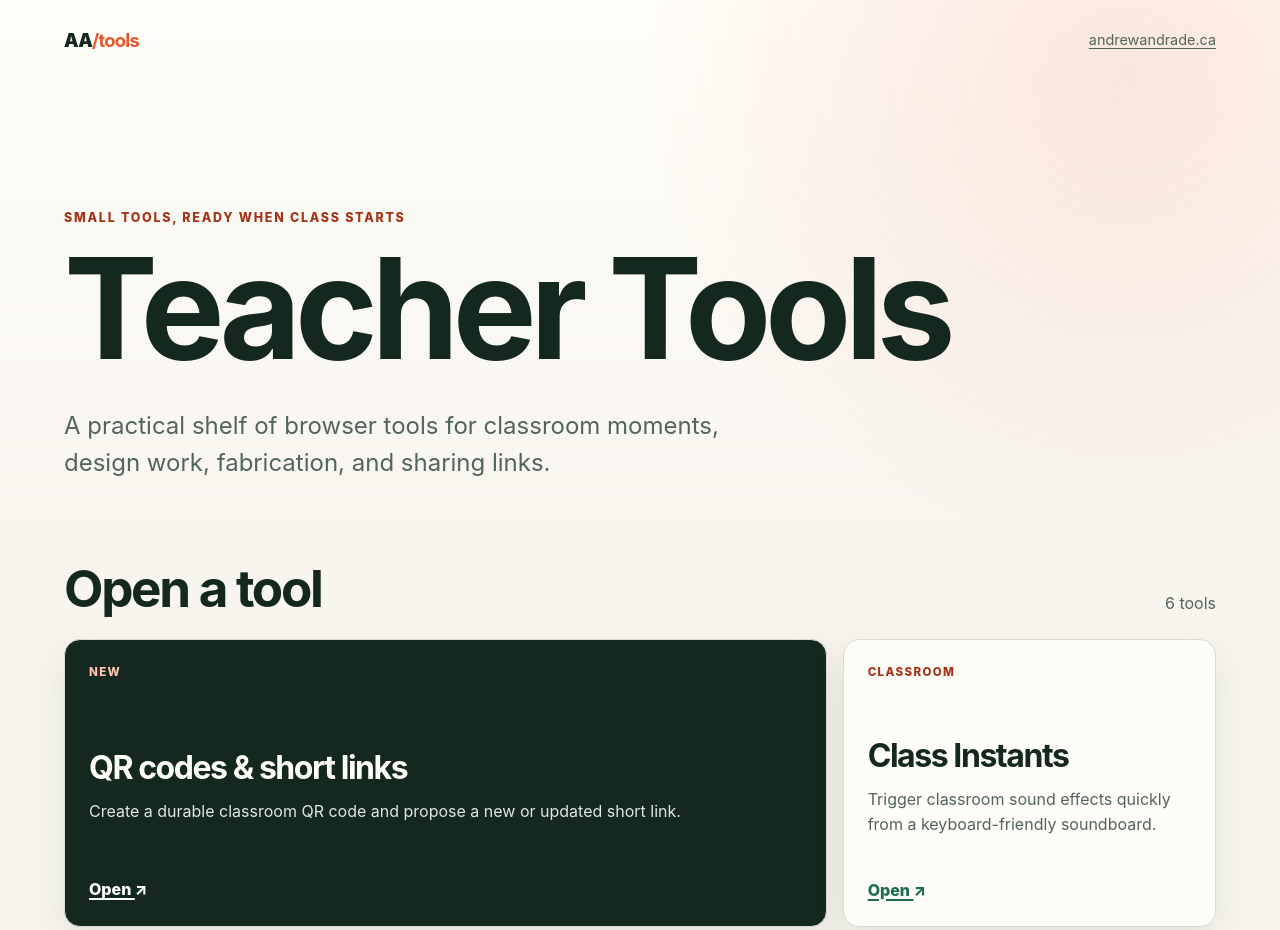
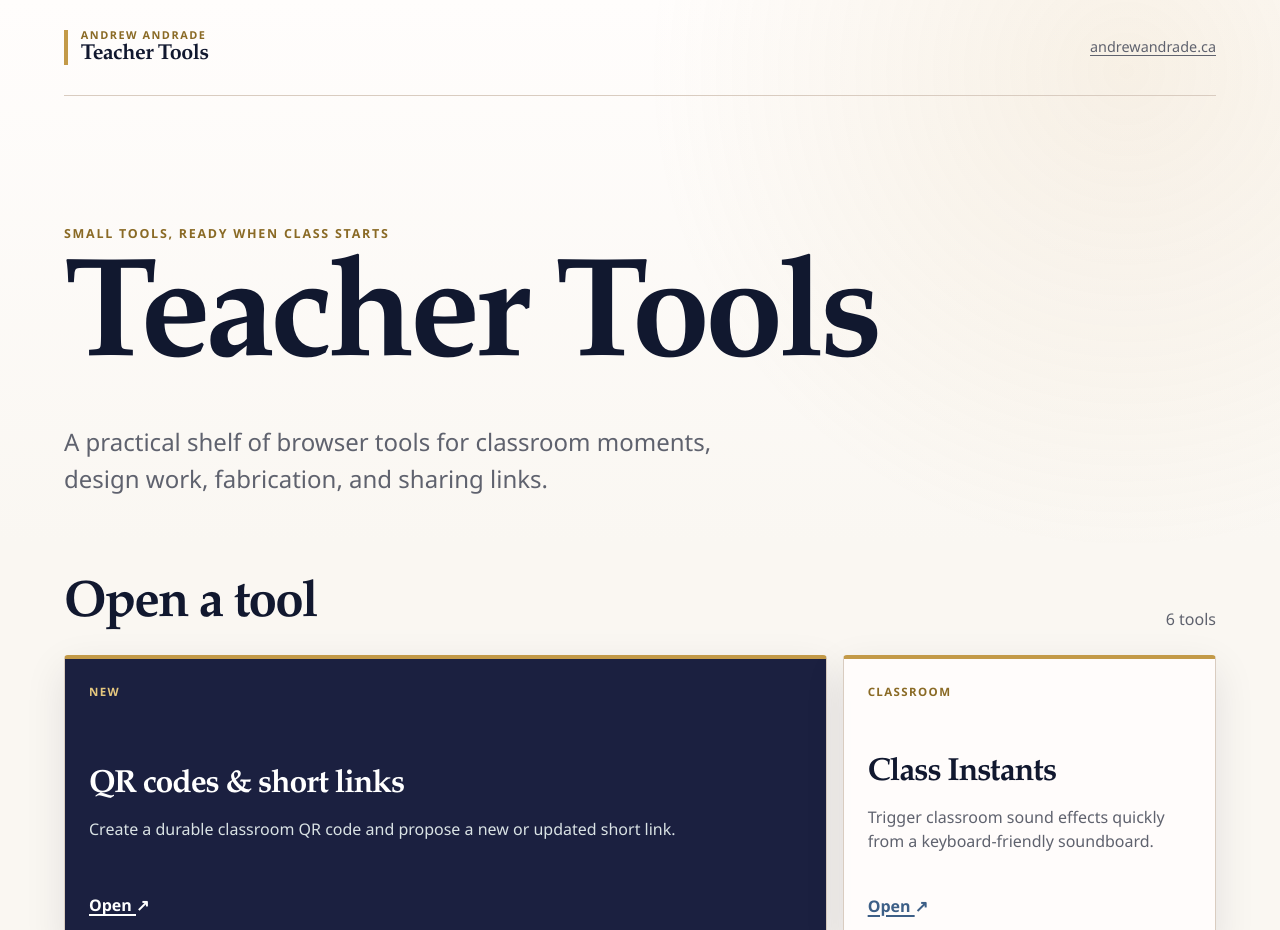
Before and after one commit to mrandrewandrade/teacher-tools, a website: page site/index.html in a window 1280 px wide. Shown: the top 930 px of the page. Drawn offline with Linux system fonts and the light colour scheme.

Commit message:
Align Teacher Tools with established brand

```diff
--- a/site/assets/site.css
+++ b/site/assets/site.css
@@ -1,16 +1,23 @@
 :root {
   color-scheme: light;
-  --ink: #14281f;
-  --muted: #52655c;
-  --paper: #f7f5ee;
-  --surface: #fffdf8;
-  --line: #d9ddd5;
-  --accent: #e8582b;
-  --accent-dark: #a53216;
-  --green: #1f6b4f;
-  --focus: #1669c1;
-  --shadow: 0 14px 40px rgb(20 40 31 / 9%);
-  font-family: Inter, ui-sans-serif, system-ui, -apple-system, BlinkMacSystemFont, "Segoe UI", sans-serif;
+  --ink: #11182f;
+  --navy: #1b2040;
+  --slate: #39415f;
+  --muted: #5f626e;
+  --blue: #3d5f87;
+  --blue-pale: #d9e2e4;
+  --gold: #c39a48;
+  --gold-dark: #8a6a25;
+  --paper: #faf7f2;
+  --surface: #fffdfc;
+  --ivory: #f3e8dc;
+  --line: #d9ccc0;
+  --line-strong: #88786e;
+  --focus: #3d5f87;
+  --shadow: 0 14px 40px rgb(17 24 47 / 10%);
+  --sans: "Avenir Next", Avenir, "Segoe UI", Helvetica, Arial, sans-serif;
+  --serif: "Iowan Old Style", "Palatino Linotype", Palatino, Georgia, serif;
+  font-family: var(--sans);
 }
 
 * { box-sizing: border-box; }
@@ -22,14 +29,14 @@ body {
   margin: 0;
   color: var(--ink);
   background:
-    radial-gradient(circle at 88% 4%, rgb(232 88 43 / 13%), transparent 30rem),
-    linear-gradient(180deg, #fffdf8 0, var(--paper) 34rem);
+    radial-gradient(circle at 88% 4%, rgb(195 154 72 / 12%), transparent 30rem),
+    linear-gradient(180deg, var(--surface) 0, var(--paper) 34rem);
   font-size: 1rem;
   line-height: 1.55;
 }
 
-a { color: var(--green); text-underline-offset: .18em; }
-a:hover { color: var(--accent-dark); }
+a { color: var(--blue); text-underline-offset: .18em; }
+a:hover { color: var(--gold-dark); }
 a:focus-visible, button:focus-visible, input:focus-visible, select:focus-visible {
   outline: .2rem solid var(--focus);
   outline-offset: .2rem;
@@ -43,27 +50,31 @@ footer {
 }
 
 .site-header {
-  min-height: 5rem;
+  min-height: 6rem;
   display: flex;
   align-items: center;
   justify-content: space-between;
   gap: 1rem;
+  border-bottom: 1px solid var(--line);
 }
 
 .wordmark {
+  display: grid;
+  gap: .12rem;
+  padding-left: .8rem;
+  border-left: .28rem solid var(--gold);
   color: var(--ink);
-  font-size: 1.15rem;
-  font-weight: 900;
-  letter-spacing: -.04em;
   text-decoration: none;
 }
 
-.wordmark span { color: var(--accent); font-weight: 750; }
+.wordmark:hover { color: var(--navy); }
+.wordmark-kicker { color: var(--gold-dark); font-size: .68rem; font-weight: 850; letter-spacing: .14em; line-height: 1; text-transform: uppercase; }
+.wordmark-title { font-family: var(--serif); font-size: 1.35rem; font-weight: 700; letter-spacing: -.025em; line-height: 1.05; }
 .quiet-link { color: var(--muted); font-size: .9rem; }
 
 .hero { padding: clamp(3rem, 10vw, 8rem) 0 clamp(3rem, 7vw, 5rem); }
-.eyebrow { margin: 0 0 .5rem; color: var(--accent-dark); font-size: .78rem; font-weight: 850; letter-spacing: .14em; text-transform: uppercase; }
-h1, h2, h3 { line-height: 1.05; letter-spacing: -.045em; }
+.eyebrow { margin: 0 0 .5rem; color: var(--gold-dark); font-size: .78rem; font-weight: 850; letter-spacing: .14em; text-transform: uppercase; }
+h1, h2, h3 { color: var(--ink); font-family: var(--serif); line-height: 1.05; letter-spacing: -.035em; }
 h1 { max-width: 12ch; margin: 0; font-size: clamp(3.4rem, 13vw, 8.8rem); }
 h2 { margin: 0; font-size: clamp(2rem, 5vw, 3.2rem); }
 h3 { margin: 0; font-size: clamp(1.45rem, 3vw, 2rem); }
@@ -81,16 +92,18 @@ h3 { margin: 0; font-size: clamp(1.45rem, 3vw, 2rem); }
   flex-direction: column;
   padding: 1.5rem;
   border: 1px solid var(--line);
-  border-radius: 1rem;
-  background: rgb(255 253 248 / 90%);
+  border-top: .3rem solid var(--gold);
+  border-radius: .25rem;
+  background: rgb(255 253 252 / 94%);
   box-shadow: var(--shadow);
 }
 
-.tool-card:nth-child(1) { grid-column: span 8; background: var(--ink); color: #fffdf8; }
-.tool-card:nth-child(1) .tag { color: #ffc5b0; }
-.tool-card:nth-child(1) > p:not(.tag) { color: #dfe8e3; }
+.tool-card:nth-child(1) { grid-column: span 8; border-top-color: var(--gold); background: var(--navy); color: var(--paper); }
+.tool-card:nth-child(1) h3 { color: #fff; }
+.tool-card:nth-child(1) .tag { color: #e5c77e; }
+.tool-card:nth-child(1) > p:not(.tag) { color: #d9e2e4; }
 .tool-card:nth-child(1) .open-link { color: #fff; }
-.tool-card .tag { margin: 0 0 auto; color: var(--accent-dark); font-size: .72rem; font-weight: 850; letter-spacing: .12em; text-transform: uppercase; }
+.tool-card .tag { margin: 0 0 auto; color: var(--gold-dark); font-size: .72rem; font-weight: 850; letter-spacing: .12em; text-transform: uppercase; }
 .tool-card h3 { margin-top: 2.5rem; }
 .tool-card > p:not(.tag) { margin: .9rem 0 1.5rem; color: var(--muted); }
 .open-link { margin-top: auto; align-self: flex-start; font-weight: 800; text-decoration-thickness: .12rem; }
@@ -121,13 +134,13 @@ button {
   cursor: pointer;
 }
 
-.button:hover, button:hover { border-color: var(--accent-dark); color: var(--accent-dark); }
-.button.primary, button.primary { border-color: var(--ink); background: var(--ink); color: #fff; }
-.button.primary:hover, button.primary:hover { border-color: var(--accent-dark); background: var(--accent-dark); color: #fff; }
+.button:hover, button:hover { border-color: var(--gold-dark); color: var(--gold-dark); }
+.button.primary, button.primary { border-color: var(--navy); background: var(--navy); color: #fff; }
+.button.primary:hover, button.primary:hover { border-color: var(--blue); background: var(--blue); color: #fff; }
 button:disabled { cursor: not-allowed; opacity: .55; }
 
-.notice { padding: 1rem; border-radius: .65rem; background: #eef3ef; }
-.notice.error { background: #fbe9e3; color: #6f2111; }
+.notice { padding: 1rem; border-radius: .25rem; background: var(--blue-pale); }
+.notice.error { background: #fbe5dd; color: #7c2e1e; }
 .sr-only { position: absolute; width: 1px; height: 1px; padding: 0; margin: -1px; overflow: hidden; clip: rect(0,0,0,0); white-space: nowrap; border: 0; }
 
 @media (max-width: 52rem) {
--- a/site/index.html
+++ b/site/index.html
@@ -4,14 +4,14 @@
   <meta charset="utf-8">
   <meta name="viewport" content="width=device-width, initial-scale=1">
   <meta name="description" content="Small, practical classroom and fabrication tools by Andrew Andrade.">
-  <meta name="theme-color" content="#14281f">
+  <meta name="theme-color" content="#11182f">
   <title>Teacher Tools — Andrew Andrade</title>
   <link rel="stylesheet" href="./assets/site.css">
   <script src="./assets/gallery.js" type="module"></script>
 </head>
 <body>
   <header class="site-header">
-    <a class="wordmark" href="./" aria-label="Teacher Tools home">AA<span>/tools</span></a>
+    <a class="wordmark" href="./" aria-label="Teacher Tools home"><span class="wordmark-kicker">Andrew Andrade</span><span class="wordmark-title">Teacher Tools</span></a>
     <a class="quiet-link" href="https://andrewandrade.ca/">andrewandrade.ca</a>
   </header>
 
```
Also changed, not shown: site/404.html (+1 -1 lines), site/assets/links.css (+10 -9 lines), site/links/index.html (+2 -2 lines).
